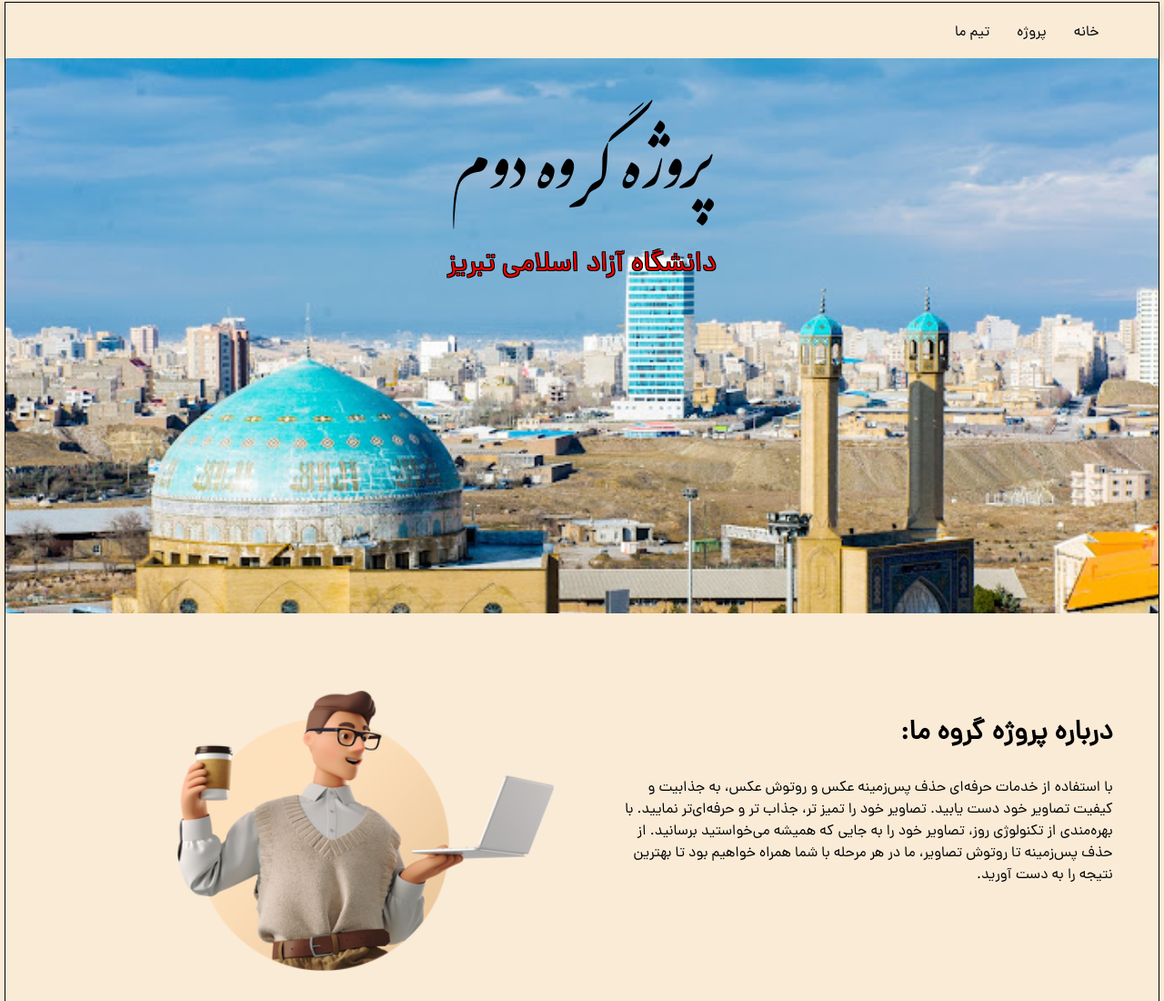
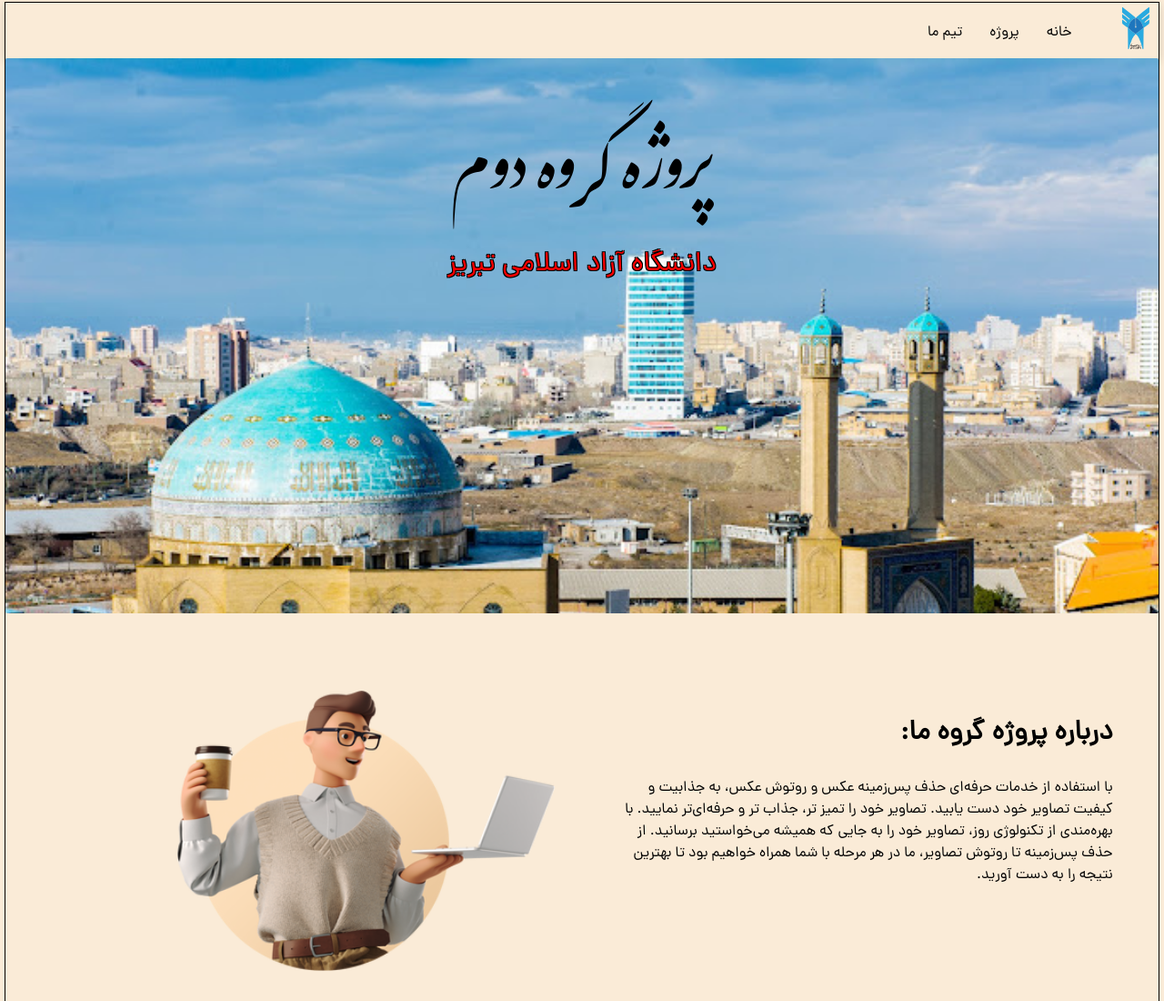
Before and after one commit to HesamPourabbasian/A-project-for-my-university, a plain HTML site: page Group Project/index.html in a window 1280 px wide. Shown: the top 1100 px of the page at 91% size. Drawn offline with Linux system fonts and the light colour scheme.

Commit message:
Update index.html

```diff
--- a/Group Project/index.html
+++ b/Group Project/index.html
@@ -9,7 +9,7 @@
 <body>
   <!-- navbar -->
   <nav class="navbar">
-    <div class="logo"><a href=""><img src="./Group Project/azad.svg" alt=""></a></div>
+    <div class="logo"><a href=""><img src="./azad.svg" alt=""></a></div>
     <ul class="nav-links">
         <li><a href="#home">خانه</a></li>
         <li><a href="#png">پروژه</a></li>
```
